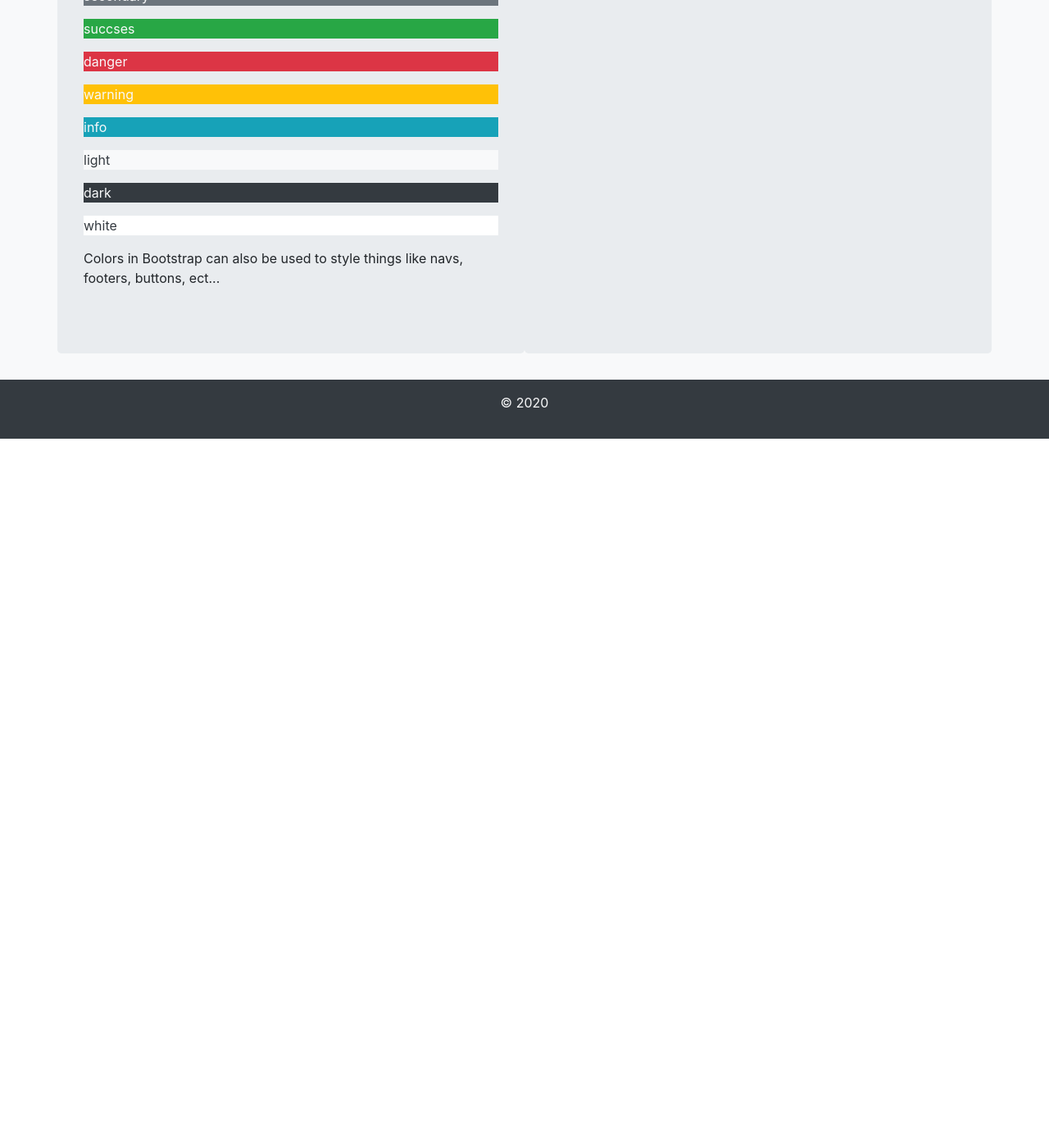
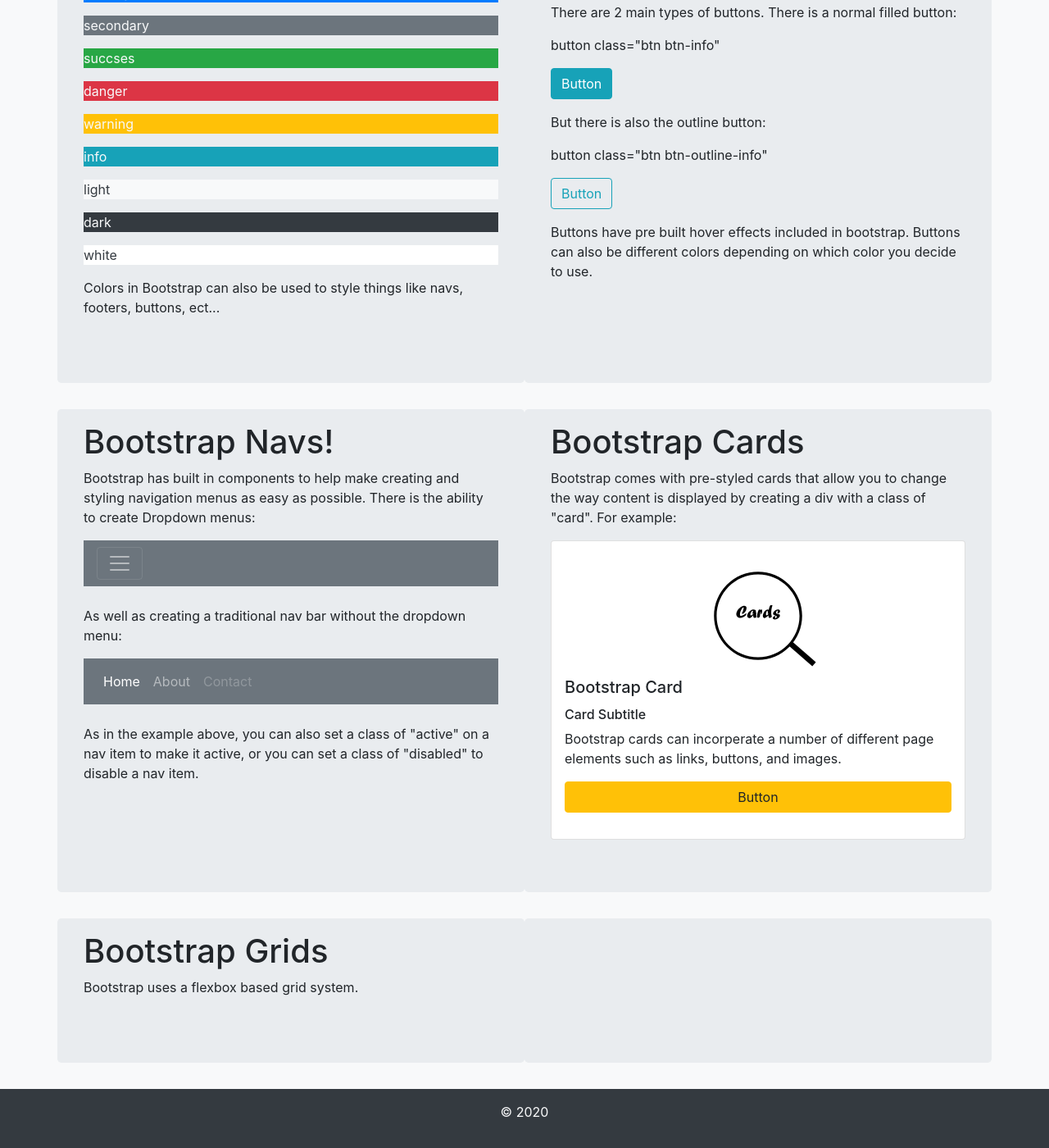
Before and after one commit to gabo0015/gabo0015.github.io, a plain HTML site: page bootstrap-assignment/components.html in a window 1280 px wide. Shown: the part 959-2359 px from the top of the page at 82% size. Before the commit the page ends 1494 px from the top, so only its background shows below. Drawn offline with nearby package versions, Linux system fonts and the light colour scheme.

Commit message:
Initial commit

```diff
--- a/bootstrap-assignment/components.html
+++ b/bootstrap-assignment/components.html
@@ -13,7 +13,7 @@
   <body>
     <header>
       <a class="navbar-brand mr-0 d-flex justify-content-center bg-dark" href="#">
-        <img src="img/bootstrap-logo-light.svg" width="250">
+        <img src="img/bootstrap-logo-light.svg" width="250" alt="lets look at logo">
       </a>
       <!-- Header image "LOGO" -->
       <nav class="navbar navbar-expand-md d-flex justify-content-center navbar-dark bg-dark">
@@ -23,10 +23,10 @@
         <div class="collapse navbar-collapse" id="navbarTarget">
           <ul class="navbar-nav">
             <li class="nav-item">
-              <a class="nav-link" href="index.html">Home<span class="sr-only"></span></a>
+              <a class="nav-link" href="index.html">Home</a>
             </li>
             <li class="nav-item active">
-              <a class="nav-link" href="components.html">Components<span class="sr-only"></span></a>
+              <a class="nav-link" href="components.html">Components</a>
             </li>
             <li class="nav-item">
               <a class="nav-link" href="https://getbootstrap.com/">Check it Out!</a>
@@ -42,6 +42,9 @@
           <div class="row">
             <div class="pt-3 jumbotron col-md">
               <h1>Bootstrap Components!</h1>
+              <div class="d-flex justify-content-center">
+                <img src="img/bootstrap-logo-comp.svg" width="250" alt="bootstrap components">
+              </div>
               <p>Bootstrap comes with numerous built in components. From nav bars, to forms and even buttons. Almost everything you may need to quickly build and test your prototypes. Here you can find some examples of common components you may find yourself using:</p>
             </div>
             <div class="pt-3 jumbotron col-md">
@@ -60,7 +63,6 @@
         </div>
         <div class="container">
           <div class="row">
-
             <div class="pt-3 jumbotron col-md">
               <h1>The colors of Bootstrap!</h1>
               <p>Bootstrap comes with a built-in set of 9 pre-defined colors. These can be used as both backgroun and text colors.</p>
@@ -77,7 +79,80 @@
             </div>
             <div class="pt-3 jumbotron col-md">
               <h1>Bootstrap Buttons</h1>
-              <p>Bootstrap has </p>
+              <p>Bootstrap has custom button styles that can be used in combination with bootstrap colors. The class "btn" can also be used on a tags or input elements to create button links.</p>
+              <p>There are 2 main types of buttons. There is a normal filled button:</p>
+              <p>button class="btn btn-info"</p>
+              <button class="btn btn-info mb-3">Button</button>
+              <br>
+              <p>But there is also the outline button:</p>
+              <p>button class="btn btn-outline-info"</p>
+              <button class="btn btn-outline-info mb-3">Button</button>
+              <P>Buttons have pre built hover effects included in bootstrap. Buttons can also be different colors depending on which color you decide to use.</P>
+            </div>
+          </div>
+        </div>
+        <div class="container">
+          <div class="row">
+            <div class="pt-3 jumbotron col-md">
+              <h1>Bootstrap Navs!</h1>
+              <p>Bootstrap has built in components to help make creating and styling navigation menus as easy as possible. There is the ability to create Dropdown menus:</p>
+              <nav class="navbar navbar-dark bg-secondary">
+                <button class="navbar-toggler" type="button" data-toggle="collapse" data-target="#navbarTarget">
+                  <span class="navbar-toggler-icon"></span>
+                </button>
+                <div class="collapse navbar-collapse" id="navbarTarget">
+                  <ul class="navbar-nav">
+                    <li class="nav-item">
+                      <a class="nav-link" href="#">Home</a>
+                    </li>
+                    <li class="nav-item active">
+                      <a class="nav-link" href="#">About</a>
+                    </li>
+                    <li class="nav-item">
+                      <a class="nav-link" href="#">Contact</a>
+                    </li>
+                  </ul>
+                </div>
+              </nav>
+              <br>
+              <p>As well as creating a traditional nav bar without the dropdown menu:</p>
+              <nav class="navbar navbar-dark bg-secondary navbar-expand">
+                <ul class="navbar-nav">
+                  <li class="nav-item">
+                    <a class="nav-link active" href="#">Home</a>
+                  </li>
+                  <li class="nav-item">
+                    <a class="nav-link" href="#">About</a>
+                  </li>
+                  <li class="nav-item">
+                    <a class="nav-link disabled" href="#">Contact</a>
+                  </li>
+                </ul>
+              </nav>
+              <br>
+              <p>As in the example above, you can also set a class of "active" on a nav item to make it active, or you can set a class of "disabled" to disable a nav item.</p>
+            </div>
+            <div class="pt-3 jumbotron col-md">
+              <h1>Bootstrap Cards</h1>
+              <P>Bootstrap comes with pre-styled cards that allow you to change the way content is displayed by creating a div with a class of "card". For example:</P>
+              <div class="card p-3">
+                <img src="img/bootstrap-logo-cards.svg" class="card-img-top" style="height: 150px;" alt="cards image">
+                <h5 class="card-title">Bootstrap Card</h5>
+                <h6 class="ard-subtitle">Card Subtitle</h6>
+                <p>Bootstrap cards can incorperate a number of different page elements such as links, buttons, and images.</p>
+                <button class="btn btn-warning mb-3">Button</button>
+              </div>
+            </div>
+          </div>
+        </div>
+        <div class="container">
+          <div class="row">
+            <div class="pt-3 jumbotron col-md">
+              <h1>Bootstrap Grids</h1>
+              <p>Bootstrap uses a flexbox based grid system. </p>
+
+            </div>
+            <div class="pt-3 jumbotron col-md">
             </div>
           </div>
         </div>
```
Also changed, not shown: bootstrap-assignment/index.html (+4 -4 lines), bootstrap-assignment/img/bootstrap-logo-cards.svg (added), bootstrap-assignment/img/bootstrap-logo-comp.svg (added).
